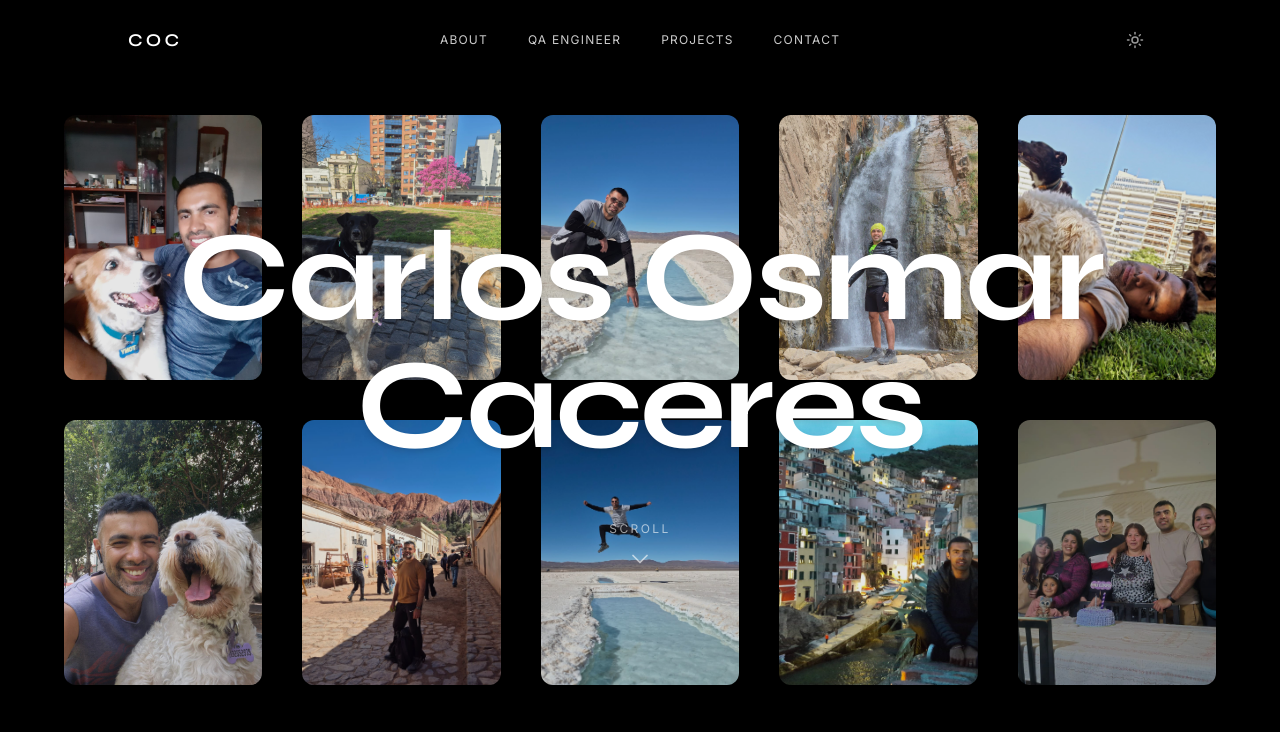
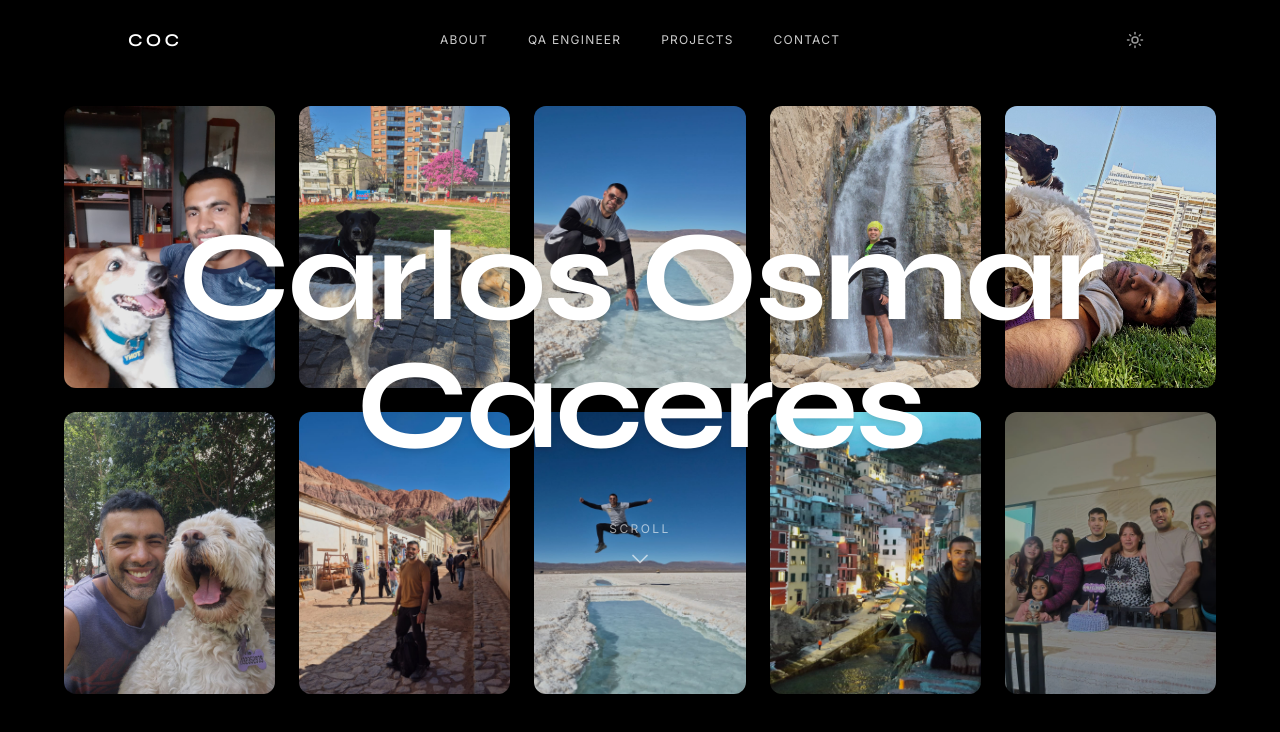
Before and after one commit to CarlosOsmarCaceres/my-portfolio-engineer, a React (Vite) app: page / in a window 1280 px wide. Shown: the top 732 px of the page. Built offline with nearby package versions, Linux system fonts and the light colour scheme; the HTML template or start-up script is replaced by a standard one.

Commit message:
adjust gap size in grid layout for Index page

```diff
--- a/src/pages/Index.tsx
+++ b/src/pages/Index.tsx
@@ -126,7 +126,7 @@ const Index = () => {
             transform: `translate(${-mousePosition.x * 80}px, ${-mousePosition.y * 80}px)`,
           }}
         >
-          <div className="grid grid-cols-2 md:grid-cols-5 gap-4 md:gap-10 p-6 md:p-16 w-full max-w-8xl">
+          <div className="grid grid-cols-2 md:grid-cols-5 gap-4 md:gap-6 p-6 md:p-16 w-full max-w-8xl">
             {currentImages.map((image, index) => (
               <div
                 key={index}
```
